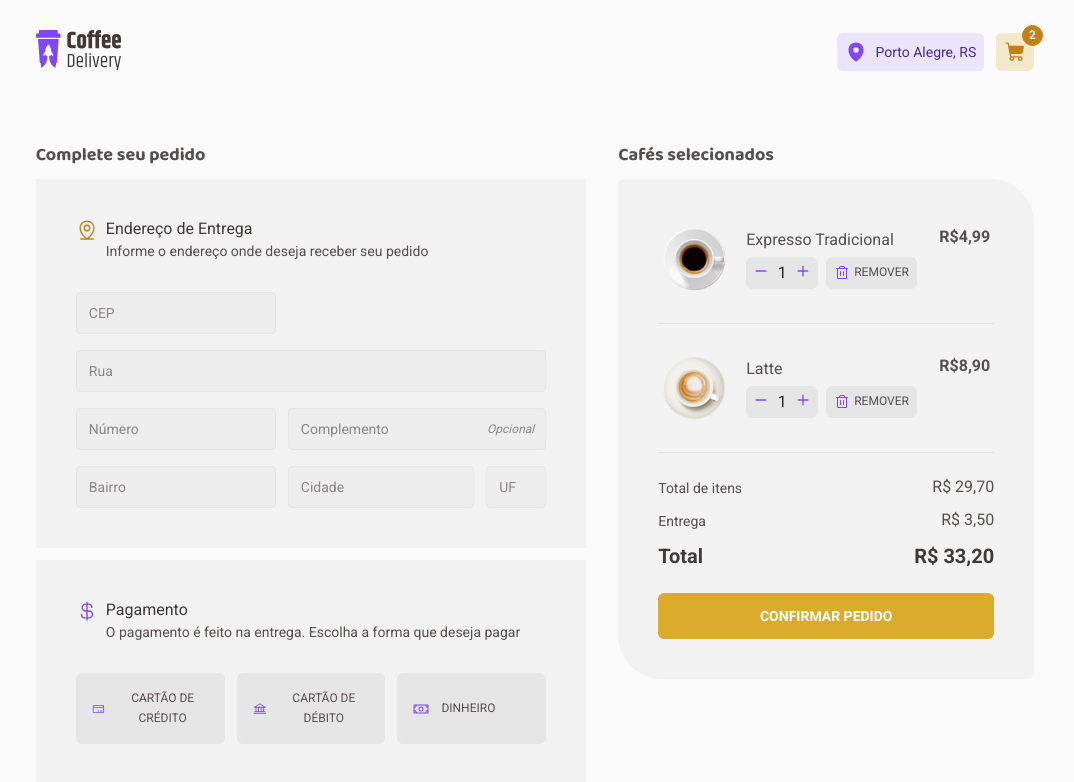
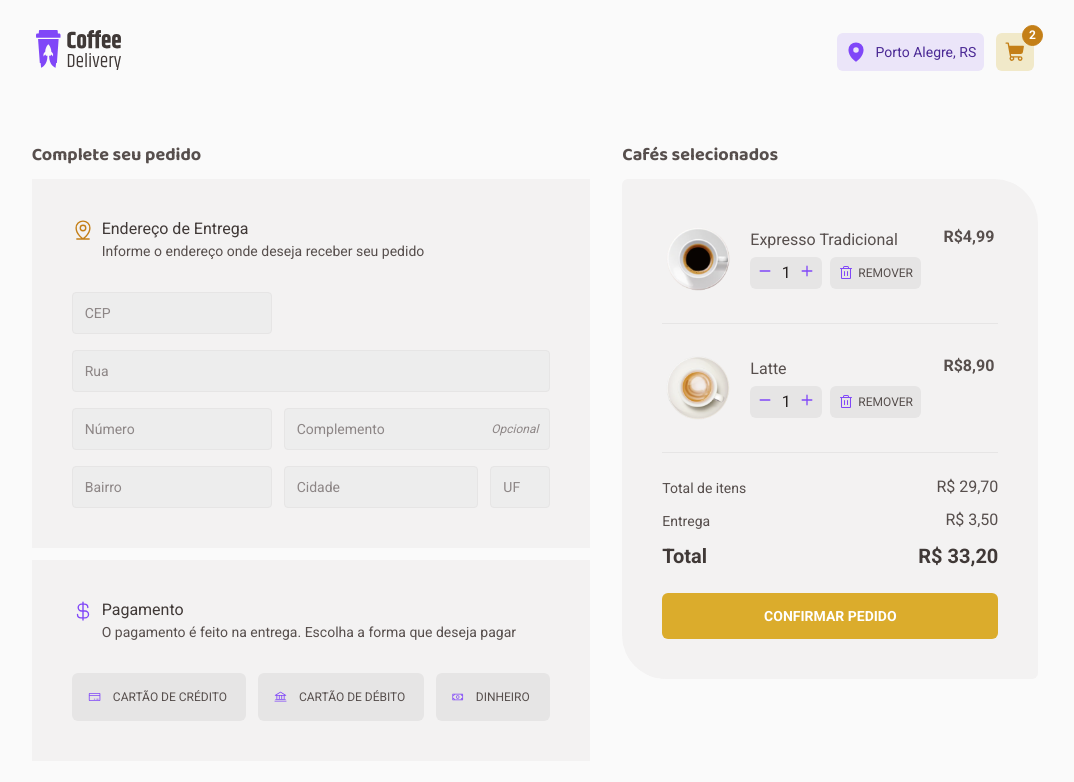
Before and after one commit to Poveii/coffee-delivery, a React (Vite) app: page /checkout in a window 1280 px wide. Shown: the top 782 px of the page, without its empty margins (105-1179 px from the left). Built offline with nearby package versions, Linux system fonts and the light colour scheme.

Commit message:
fix: SelectCard text size in Checkout Page

```diff
--- a/src/pages/Checkout/components/CheckoutCoffeeCard/styles.ts
+++ b/src/pages/Checkout/components/CheckoutCoffeeCard/styles.ts
@@ -57,7 +57,6 @@ export const RemoveButton = styled.button`
 
   span {
     font-size: 0.75rem;
-    line-height: 160%;
     color: ${(props) => props.theme.base.text};
   }
 `
--- a/src/pages/Checkout/components/SelectCard.tsx
+++ b/src/pages/Checkout/components/SelectCard.tsx
@@ -14,9 +14,11 @@ const SelectCardContainer = styled.button`
   cursor: pointer;
 
   span {
+    width: 100%;
     font-size: 0.75rem;
-    line-height: 160%;
+    text-align: left;
     text-transform: uppercase;
+    white-space: nowrap;
     color: ${(props) => props.theme.base.text};
   }
 `
```
